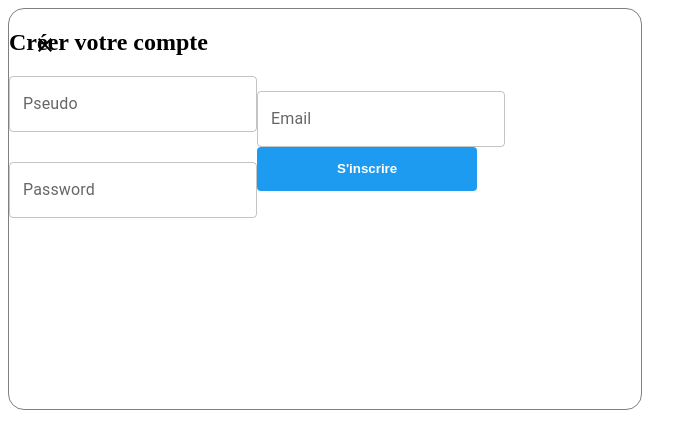
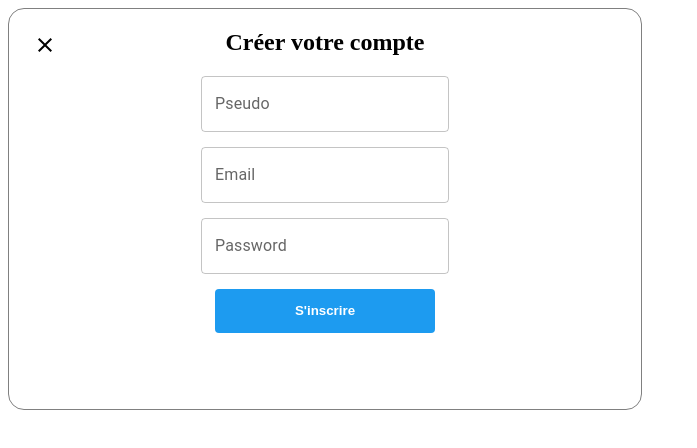
Before and after one commit to D-D-f/Twitter, a React (Vite) app: page / in a window 1280 px wide. Shown: the top 448 px of the page, without its empty margins (0-697 px from the left). Built offline with nearby package versions, Linux system fonts and the light colour scheme.

Commit message:
add flex

```diff
--- a/src/pages/Inscription/Inscription.module.css
+++ b/src/pages/Inscription/Inscription.module.css
@@ -1,6 +1,7 @@
 .form_inscription {
   width: 50%;
   height: 50vh;
+  display: flex;
   flex-direction: column;
   align-items: center;
   border: 1px solid gray;
@@ -21,5 +22,4 @@
 
 .input_inscription {
   margin-top: 110px;
-  border: 1px solid red;
 }
```
